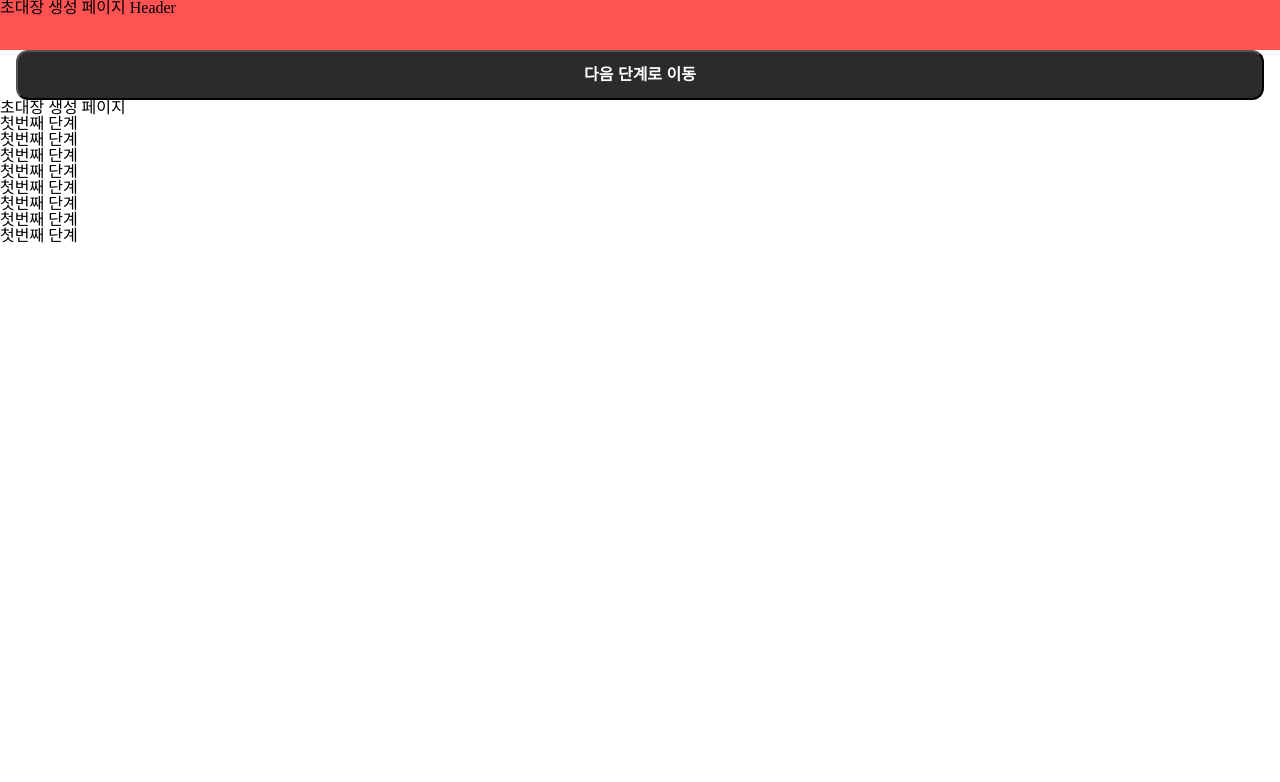
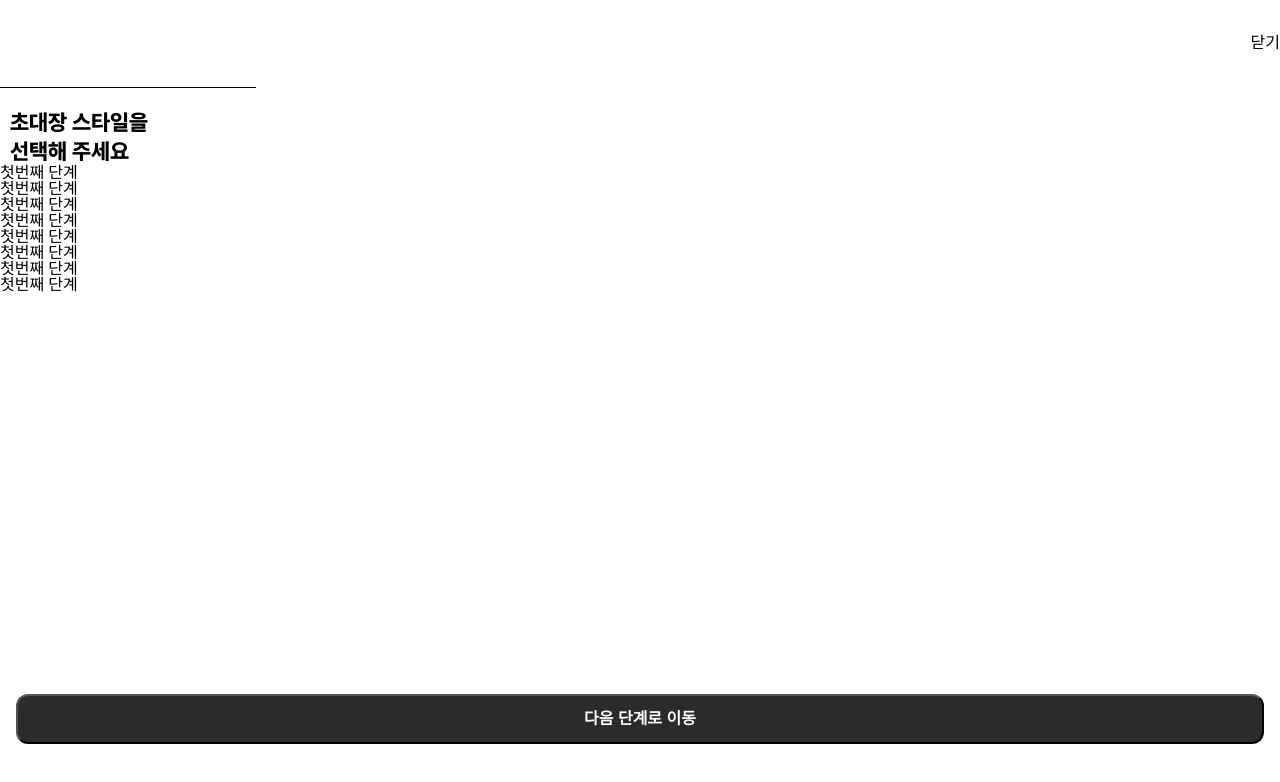
Before and after one commit to SeongYongLee/invitation-card, a Next.js app: page /create in a window 1280 px wide. Shown: the top 782 px of the page. Built offline with nearby package versions, Linux system fonts and the light colour scheme.

Commit message:
feat: create page init (#8)

```diff
--- /dev/null
+++ b/src/components/create/common/footer.tsx
@@ -0,0 +1,21 @@
+import React from 'react'
+import styled from '@emotion/styled'
+import Button from 'components/common/button'
+
+const StyledFooter = styled.footer`
+  height: 106px;
+  transform: translateY(-100%);
+`
+
+interface Props {
+  text: string
+  nextStep: () => void
+}
+
+export const CreateFooter = ({ text, nextStep }: Props) => {
+  return (
+    <StyledFooter>
+      <Button onClick={nextStep}>{text}</Button>
+    </StyledFooter>
+  )
+}
--- a/src/components/create/common/header.tsx
+++ b/src/components/create/common/header.tsx
@@ -1,22 +1,53 @@
 import React from 'react'
+import router from 'next/router'
 import styled from '@emotion/styled'
 import { motion } from 'framer-motion'
 import { fadeScaleVariant } from 'styles/motions'
-import theme from 'styles/theme'
 
-const StyledHeader = styled(motion.header)`
-  background-color: ${theme.colors.red};
-  height: 50px;
+const IconWrapper = styled(motion.header)`
+  display: flex;
+  justify-content: right;
+  align-items: center;
+  height: 86px;
+`
+const ProgressBar = styled(motion.div)`
+  height: 1px;
+  border-bottom: 1px solid #000000;
+  margin: 0 0 20px;
+  transition: all 500ms ease;
 `
 
-export const CreateHeader = () => {
+interface Props {
+  step: number
+  totalStep: number
+}
+
+export const CreateHeader = ({ step, totalStep }: Props) => {
+  const backPage = () => {
+    router.back()
+  }
+
   return (
-    <StyledHeader
-      initial="hidden"
-      animate="visible"
-      variants={fadeScaleVariant}
-    >
-      초대장 생성 페이지 Header
-    </StyledHeader>
+    <>
+      <IconWrapper
+        onClick={backPage}
+        initial="initial"
+        animate="animate"
+        variants={fadeScaleVariant}
+      >
+        닫기
+      </IconWrapper>
+      <ProgressBar
+        initial={{
+          width: `${((step - 1) / totalStep) * 100}%`,
+        }}
+        animate={{
+          width: `${(step / totalStep) * 100}%`,
+          transition: {
+            easings: false,
+          },
+        }}
+      />
+    </>
   )
 }
--- /dev/null
+++ b/src/components/create/common/title.tsx
@@ -0,0 +1,27 @@
+import React from 'react'
+import styled from '@emotion/styled'
+import { motion } from 'framer-motion'
+import { fadeScaleVariant } from 'styles/motions'
+
+const Wrapper = styled(motion.div)`
+  font-family: 'Pretendard';
+  font-style: normal;
+  font-weight: 800;
+  font-size: 22px;
+  line-height: 130%;
+  margin: 0 10px;
+`
+
+interface Props {
+  text: string
+  secondText?: string
+}
+
+export const Title = ({ text, secondText }: Props) => {
+  return (
+    <Wrapper initial="hidden" animate="visible" variants={fadeScaleVariant}>
+      <div>{text}</div>
+      <div>{secondText}</div>
+    </Wrapper>
+  )
+}
--- a/src/components/create/complete.tsx
+++ b/src/components/create/complete.tsx
@@ -1,22 +1,12 @@
-import router from 'next/router'
-import Button from 'components/common/button'
-import { ROUTES } from 'constants/routes'
 import { motion } from 'framer-motion'
 import { fadeScaleVariant } from 'styles/motions'
 
+import { Title } from './common/title'
+
 export const CreateComplete = () => {
-  const pushHome = () => {
-    router.push(ROUTES.HOME)
-  }
-
   return (
-    <motion.div
-      initial="initial"
-      animate="animate"
-      exit="exit"
-      variants={fadeScaleVariant}
-    >
-      <Button onClick={pushHome}>홈으로 돌아가기</Button>
+    <motion.div initial="initial" animate="animate" variants={fadeScaleVariant}>
+      <Title text={'초대장 생성 완료 :tada:'} />
       <motion.div variants={fadeScaleVariant}>
         초대장 생성 완료 :tada:
       </motion.div>
--- a/src/components/create/first.tsx
+++ b/src/components/create/first.tsx
@@ -1,21 +1,12 @@
-import Button from 'components/common/button'
 import { motion } from 'framer-motion'
 import { fadeScaleVariant } from 'styles/motions'
 
-interface Props {
-  nextStep: () => void
-}
+import { Title } from './common/title'
 
-export const CreateFirst = ({ nextStep }: Props) => {
+export const CreateFirst = () => {
   return (
-    <motion.div
-      initial="initial"
-      animate="animate"
-      exit="exit"
-      variants={fadeScaleVariant}
-    >
-      <Button onClick={nextStep}>다음 단계로 이동</Button>
-      <motion.div variants={fadeScaleVariant}>초대장 생성 페이지</motion.div>
+    <motion.div initial="initial" animate="animate" variants={fadeScaleVariant}>
+      <Title text={'초대장 스타일을'} secondText={'선택해 주세요'} />
       <motion.div variants={fadeScaleVariant}>첫번째 단계</motion.div>
       <motion.div variants={fadeScaleVariant}>첫번째 단계</motion.div>
       <motion.div variants={fadeScaleVariant}>첫번째 단계</motion.div>
--- /dev/null
+++ b/src/components/create/fourth.tsx
@@ -0,0 +1,19 @@
+import { motion } from 'framer-motion'
+import { fadeScaleVariant } from 'styles/motions'
+
+import { Title } from './common/title'
+
+export const CreateFourth = () => {
+  return (
+    <motion.div initial="initial" animate="animate" variants={fadeScaleVariant}>
+      <Title text={'홈파티는 언제인가요?'} />
+      <motion.div variants={fadeScaleVariant}>네번째 단계</motion.div>
+      <motion.div variants={fadeScaleVariant}>네번째 단계</motion.div>
+      <motion.div variants={fadeScaleVariant}>네번째 단계</motion.div>
+      <motion.div variants={fadeScaleVariant}>네번째 단계</motion.div>
+      <motion.div variants={fadeScaleVariant}>네번째 단계</motion.div>
+      <motion.div variants={fadeScaleVariant}>네번째 단계</motion.div>
+      <motion.div variants={fadeScaleVariant}>네번째 단계</motion.div>
+    </motion.div>
+  )
+}
--- a/src/components/create/index.tsx
+++ b/src/components/create/index.tsx
@@ -1,4 +1,7 @@
+export { CreateFooter } from './common/footer'
 export { CreateHeader } from './common/header'
 export { CreateComplete } from './complete'
 export { CreateFirst } from './first'
+export { CreateFourth } from './fourth'
 export { CreateSecond } from './second'
+export { CreateThird } from './third'
--- a/src/components/create/second.tsx
+++ b/src/components/create/second.tsx
@@ -1,25 +1,17 @@
-import Button from 'components/common/button'
 import { motion } from 'framer-motion'
 import { fadeScaleVariant } from 'styles/motions'
 
-interface Props {
-  nextStep: () => void
-}
+import { Title } from './common/title'
 
-export const CreateSecond = ({ nextStep }: Props) => {
+export const CreateSecond = () => {
   return (
-    <motion.div
-      initial="initial"
-      animate="animate"
-      exit="exit"
-      variants={fadeScaleVariant}
-    >
-      <Button onClick={nextStep}>다음 단계로 이동</Button>
-      <motion.div variants={fadeScaleVariant}>초대장 생성 페이지</motion.div>
+    <motion.div initial="initial" animate="animate" variants={fadeScaleVariant}>
+      <Title text={'어떤 홈파티인가요?'} />
       <motion.div variants={fadeScaleVariant}>두번째 단계</motion.div>
       <motion.div variants={fadeScaleVariant}>두번째 단계</motion.div>
       <motion.div variants={fadeScaleVariant}>두번째 단계</motion.div>
       <motion.div variants={fadeScaleVariant}>두번째 단계</motion.div>
+      <Title text={'게스트에게 전달할 내용'} />
       <motion.div variants={fadeScaleVariant}>두번째 단계</motion.div>
       <motion.div variants={fadeScaleVariant}>두번째 단계</motion.div>
       <motion.div variants={fadeScaleVariant}>두번째 단계</motion.div>
--- /dev/null
+++ b/src/components/create/third.tsx
@@ -0,0 +1,20 @@
+import { motion } from 'framer-motion'
+import { fadeScaleVariant } from 'styles/motions'
+
+import { Title } from './common/title'
+
+export const CreateThird = () => {
+  return (
+    <motion.div initial="initial" animate="animate" variants={fadeScaleVariant}>
+      <Title text={'홈파티 제목을 지어주세요'} />
+      <motion.div variants={fadeScaleVariant}>세번째 단계</motion.div>
+      <motion.div variants={fadeScaleVariant}>세번째 단계</motion.div>
+      <motion.div variants={fadeScaleVariant}>세번째 단계</motion.div>
+      <motion.div variants={fadeScaleVariant}>세번째 단계</motion.div>
+      <Title text={'장소는 어디인가요?'} />
+      <motion.div variants={fadeScaleVariant}>세번째 단계</motion.div>
+      <motion.div variants={fadeScaleVariant}>세번째 단계</motion.div>
+      <motion.div variants={fadeScaleVariant}>세번째 단계</motion.div>
+    </motion.div>
+  )
+}
--- a/src/pages/create.tsx
+++ b/src/pages/create.tsx
@@ -1,33 +1,64 @@
 import { useState } from 'react'
 import type { NextPage } from 'next'
+import router from 'next/router'
+import styled from '@emotion/styled'
 import {
   CreateComplete,
   CreateFirst,
+  CreateFooter,
+  CreateFourth,
   CreateHeader,
   CreateSecond,
+  CreateThird,
 } from 'components/create'
+import { ROUTES } from 'constants/routes'
 import { motion } from 'framer-motion'
 import { fadeScaleVariant } from 'styles/motions'
 
+const totalStep = 5
+
+const Container = styled(motion.div)`
+  height: 100vh;
+`
+
+const Content = styled(motion.div)`
+  height: 100vh;
+`
+
 const Create: NextPage = () => {
-  const [step, setStep] = useState(0)
-  const nextStep = () => setStep(step + 1)
+  const [step, setStep] = useState(1)
+  const nextStep = () => {
+    if (totalStep === step) {
+      router.push(ROUTES.HOME)
+      return
+    }
+
+    setStep(step + 1)
+  }
   const CreateContainers = [
-    <CreateFirst key="first" nextStep={nextStep} />,
-    <CreateSecond key="second" nextStep={nextStep} />,
+    <CreateFirst key="first" />,
+    <CreateSecond key="second" />,
+    <CreateThird key="third" />,
+    <CreateFourth key="fourth" />,
     <CreateComplete key="complete" />,
   ]
 
   return (
-    <motion.div
+    <Container
       initial="initial"
       animate="animate"
       exit="exit"
       variants={fadeScaleVariant}
     >
-      <CreateHeader />
-      {CreateContainers[step]}
-    </motion.div>
+      <Content initial="initial" animate="animate" variants={fadeScaleVariant}>
+        <CreateHeader totalStep={totalStep} step={step} />
+        {CreateContainers[step - 1]}
+      </Content>
+      <CreateFooter
+        text={totalStep === step ? '홈으로 돌아가기' : '다음 단계로 이동'}
+        nextStep={nextStep}
+      />
+    </Container>
   )
 }
 
```
